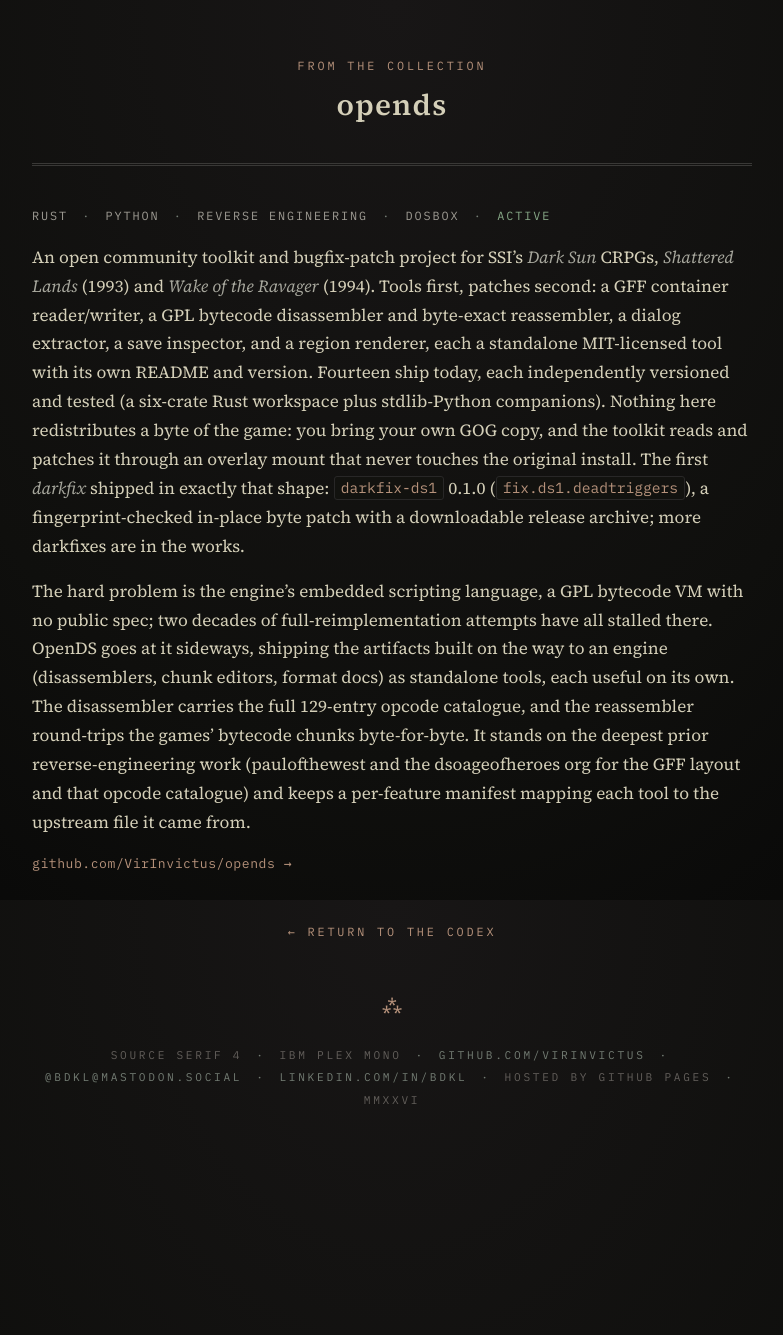
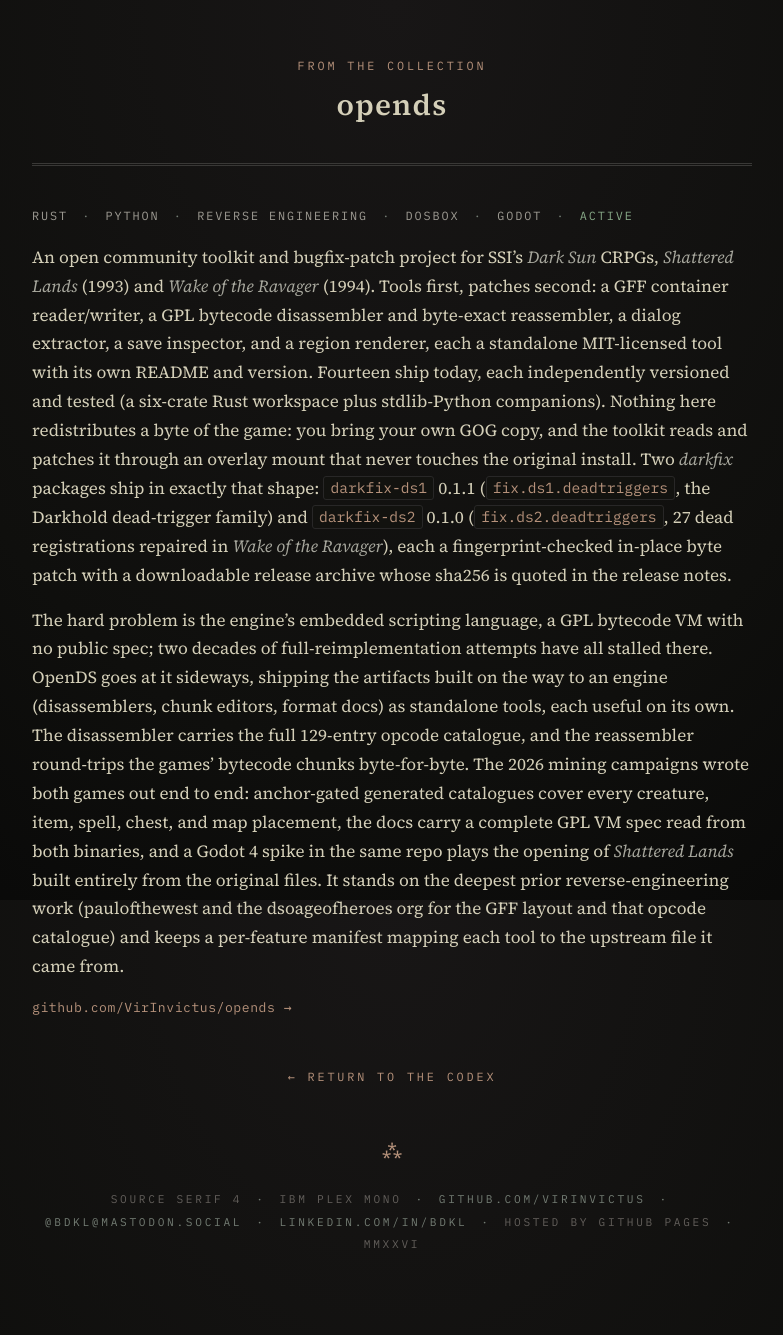
Before and after one commit to VirInvictus/VirInvictus.github.io, a Jekyll site: the page built from codex/opends.md, in a window 1280 px wide. Shown: the whole page, without its empty margins (248-1031 px from the left). Built offline with Jekyll 4.4.1, drawn with Linux system fonts in a browser that asks for light colours; before the commit the page ends 1191 px from its top, so only the background shows below that.

Commit message:
post: The Dig, five months of OpenDS; opends codex facts to the shipped state

```diff
--- a/codex/opends.md
+++ b/codex/opends.md
@@ -6,10 +6,10 @@ description: "An open community toolkit and bugfix-patch project for SSI's Dark
 permalink: /codex/opends/
 ---
 
-<p class="codex-meta">Rust <span class="stack-sep">·</span> Python <span class="stack-sep">·</span> Reverse engineering <span class="stack-sep">·</span> DOSBox <span class="stack-sep">·</span> <span class="status">active</span></p>
+<p class="codex-meta">Rust <span class="stack-sep">·</span> Python <span class="stack-sep">·</span> Reverse engineering <span class="stack-sep">·</span> DOSBox <span class="stack-sep">·</span> Godot <span class="stack-sep">·</span> <span class="status">active</span></p>
 
-An open community toolkit and bugfix-patch project for SSI's *Dark Sun* CRPGs, *Shattered Lands* (1993) and *Wake of the Ravager* (1994). Tools first, patches second: a GFF container reader/writer, a GPL bytecode disassembler and byte-exact reassembler, a dialog extractor, a save inspector, and a region renderer, each a standalone MIT-licensed tool with its own README and version. Fourteen ship today, each independently versioned and tested (a six-crate Rust workspace plus stdlib-Python companions). Nothing here redistributes a byte of the game: you bring your own GOG copy, and the toolkit reads and patches it through an overlay mount that never touches the original install. The first *darkfix* shipped in exactly that shape: `darkfix-ds1` 0.1.0 (`fix.ds1.deadtriggers`), a fingerprint-checked in-place byte patch with a downloadable release archive; more darkfixes are in the works.
+An open community toolkit and bugfix-patch project for SSI's *Dark Sun* CRPGs, *Shattered Lands* (1993) and *Wake of the Ravager* (1994). Tools first, patches second: a GFF container reader/writer, a GPL bytecode disassembler and byte-exact reassembler, a dialog extractor, a save inspector, and a region renderer, each a standalone MIT-licensed tool with its own README and version. Fourteen ship today, each independently versioned and tested (a six-crate Rust workspace plus stdlib-Python companions). Nothing here redistributes a byte of the game: you bring your own GOG copy, and the toolkit reads and patches it through an overlay mount that never touches the original install. Two *darkfix* packages ship in exactly that shape: `darkfix-ds1` 0.1.1 (`fix.ds1.deadtriggers`, the Darkhold dead-trigger family) and `darkfix-ds2` 0.1.0 (`fix.ds2.deadtriggers`, 27 dead registrations repaired in *Wake of the Ravager*), each a fingerprint-checked in-place byte patch with a downloadable release archive whose sha256 is quoted in the release notes.
 
-The hard problem is the engine's embedded scripting language, a GPL bytecode VM with no public spec; two decades of full-reimplementation attempts have all stalled there. OpenDS goes at it sideways, shipping the artifacts built on the way to an engine (disassemblers, chunk editors, format docs) as standalone tools, each useful on its own. The disassembler carries the full 129-entry opcode catalogue, and the reassembler round-trips the games' bytecode chunks byte-for-byte. It stands on the deepest prior reverse-engineering work (paulofthewest and the dsoageofheroes org for the GFF layout and that opcode catalogue) and keeps a per-feature manifest mapping each tool to the upstream file it came from.
+The hard problem is the engine's embedded scripting language, a GPL bytecode VM with no public spec; two decades of full-reimplementation attempts have all stalled there. OpenDS goes at it sideways, shipping the artifacts built on the way to an engine (disassemblers, chunk editors, format docs) as standalone tools, each useful on its own. The disassembler carries the full 129-entry opcode catalogue, and the reassembler round-trips the games' bytecode chunks byte-for-byte. The 2026 mining campaigns wrote both games out end to end: anchor-gated generated catalogues cover every creature, item, spell, chest, and map placement, the docs carry a complete GPL VM spec read from both binaries, and a Godot 4 spike in the same repo plays the opening of *Shattered Lands* built entirely from the original files. It stands on the deepest prior reverse-engineering work (paulofthewest and the dsoageofheroes org for the GFF layout and that opcode catalogue) and keeps a per-feature manifest mapping each tool to the upstream file it came from.
 
 <p class="codex-link"><a href="https://github.com/VirInvictus/opends">github.com/VirInvictus/opends →</a></p>
```
Also changed, not shown: _posts/2026-09-28-the-dig-five-months-of-opends.md (added, +92 -0 lines).
